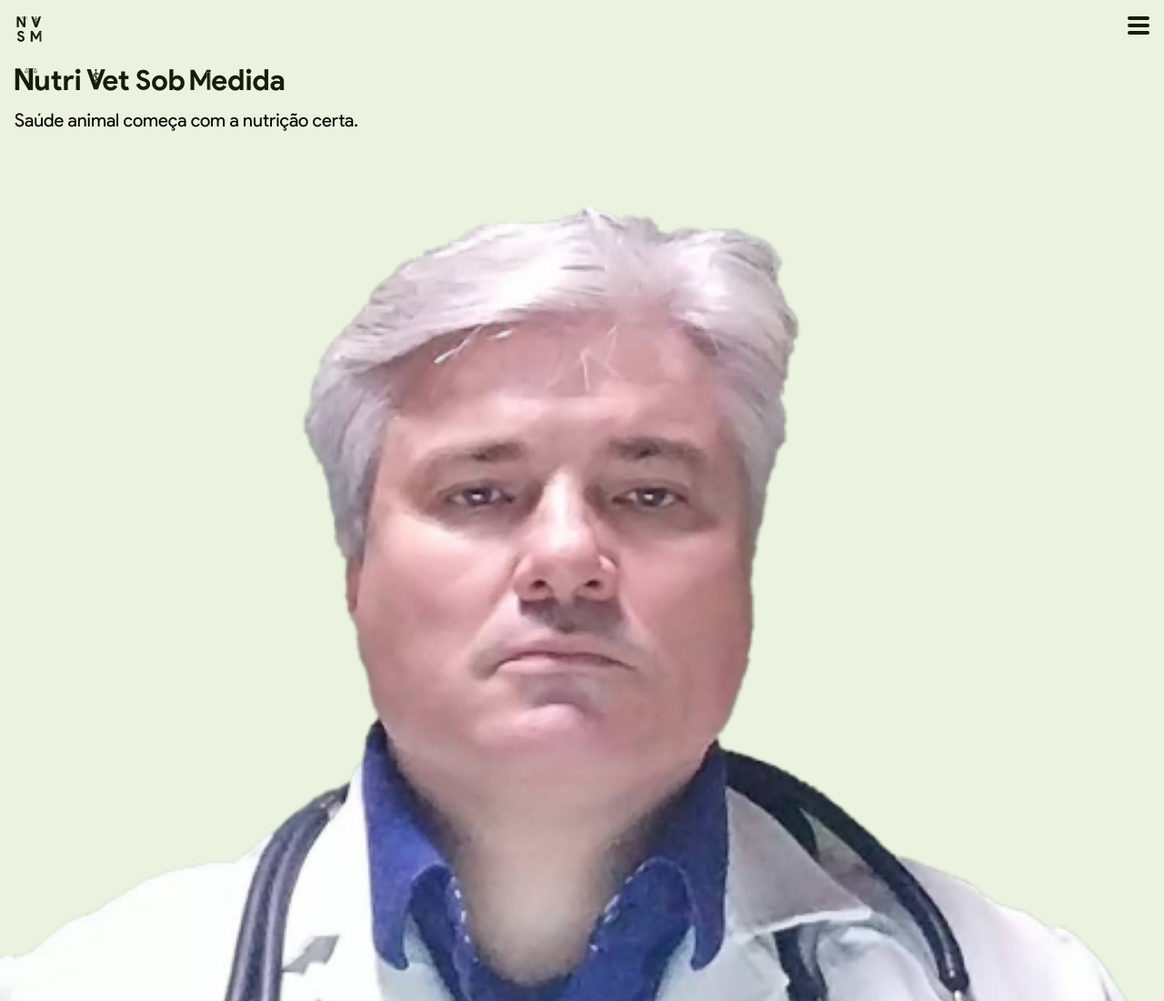
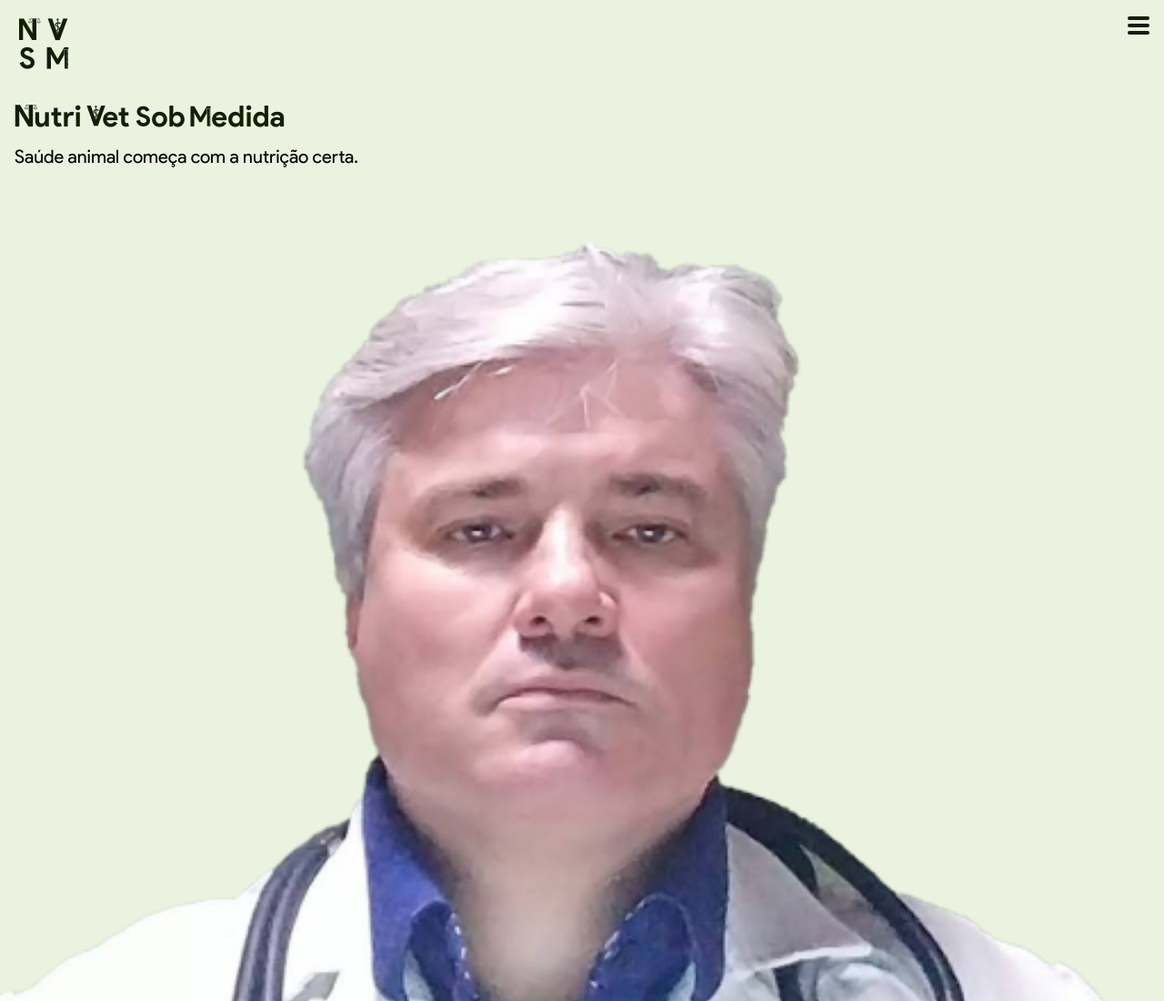
Before and after one commit to muanlartins/nvsm, a plain HTML site: page index.html in a window 1280 px wide. Shown: the top 1100 px of the page at 91% size. Drawn offline with Linux system fonts and the light colour scheme.

Commit message:
fix: increase nav logo size

```diff
--- a/artigos/styles.css
+++ b/artigos/styles.css
@@ -66,8 +66,8 @@ body {
 }
 
 .nav__logo {
-  width: 2rem;
-  height: 2rem;
+  width: 4rem;
+  height: 4rem;
 }
 
 .nav__pages {
--- a/contatos/styles.css
+++ b/contatos/styles.css
@@ -66,8 +66,8 @@ body {
 }
 
 .nav__logo {
-  width: 2rem;
-  height: 2rem;
+  width: 4rem;
+  height: 4rem;
 }
 
 .nav__pages {
--- a/nutrologo/atendimentos/styles.css
+++ b/nutrologo/atendimentos/styles.css
@@ -66,8 +66,8 @@ body {
 }
 
 .nav__logo {
-  width: 2rem;
-  height: 2rem;
+  width: 4rem;
+  height: 4rem;
 }
 
 .nav__pages {
--- a/nutrologo/atuacao/styles.css
+++ b/nutrologo/atuacao/styles.css
@@ -67,8 +67,8 @@ body {
 }
 
 .nav__logo {
-  width: 2rem;
-  height: 2rem;
+  width: 4rem;
+  height: 4rem;
 }
 
 .nav__pages {
--- a/nutrologo/avaliacao-nutricional/styles.css
+++ b/nutrologo/avaliacao-nutricional/styles.css
@@ -66,8 +66,8 @@ body {
 }
 
 .nav__logo {
-  width: 2rem;
-  height: 2rem;
+  width: 4rem;
+  height: 4rem;
 }
 
 .nav__pages {
--- a/nutrologo/styles.css
+++ b/nutrologo/styles.css
@@ -67,8 +67,8 @@ body {
 }
 
 .nav__logo {
-  width: 2rem;
-  height: 2rem;
+  width: 4rem;
+  height: 4rem;
 }
 
 .nav__pages {
--- a/nutrologo/tipos-de-dieta/styles.css
+++ b/nutrologo/tipos-de-dieta/styles.css
@@ -67,8 +67,8 @@ body {
 }
 
 .nav__logo {
-  width: 2rem;
-  height: 2rem;
+  width: 4rem;
+  height: 4rem;
 }
 
 .nav__pages {
--- a/os-caes/comportamento/styles.css
+++ b/os-caes/comportamento/styles.css
@@ -66,8 +66,8 @@ body {
 }
 
 .nav__logo {
-  width: 2rem;
-  height: 2rem;
+  width: 4rem;
+  height: 4rem;
 }
 
 .nav__pages {
--- a/os-caes/porte/styles.css
+++ b/os-caes/porte/styles.css
@@ -66,8 +66,8 @@ body {
 }
 
 .nav__logo {
-  width: 2rem;
-  height: 2rem;
+  width: 4rem;
+  height: 4rem;
 }
 
 .nav__pages {
--- a/os-caes/styles.css
+++ b/os-caes/styles.css
@@ -66,8 +66,8 @@ body {
 }
 
 .nav__logo {
-  width: 2rem;
-  height: 2rem;
+  width: 4rem;
+  height: 4rem;
 }
 
 .nav__pages {
--- a/styles.css
+++ b/styles.css
@@ -48,7 +48,7 @@ body {
   justify-content: space-between;
   align-items: flex-start;
 
-  padding: 1rem 1rem 1.5rem 1rem;
+  padding: 1rem 1rem 2rem 1rem;
 }
 
 .nav:has(.nav__pages + .nav__menu .nav__menu__input:checked) + * {
@@ -56,8 +56,8 @@ body {
 }
 
 .nav__logo {
-  width: 2rem;
-  height: 2rem;
+  width: 4rem;
+  height: 4rem;
 }
 
 .nav__pages {
```
